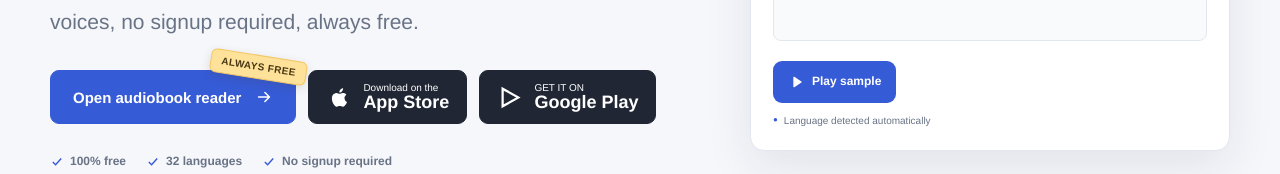
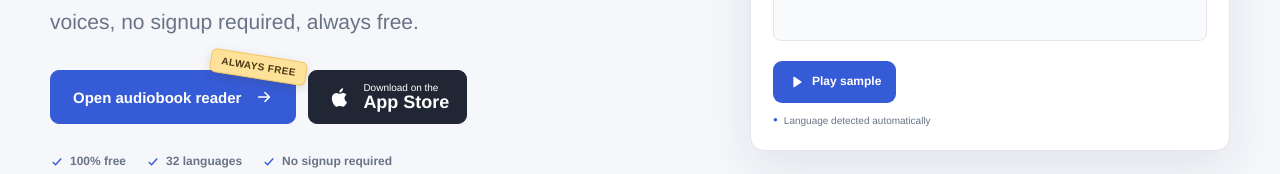
Before and after one commit to fatherGoose1/freereader-frontend, a Next.js app: page / in a window 1280 px wide. Shown: the part 391-565 px from the top of the page. Built offline with nearby package versions, Linux system fonts and the light colour scheme; no server answers.

Commit message:
fix: hide Android download buttons on homepage

```diff
--- a/app/components/AppDownloadButtons.tsx
+++ b/app/components/AppDownloadButtons.tsx
@@ -6,12 +6,6 @@ const stores = [
     url: "https://apps.apple.com/app/voicereader-text-to-speech/id6808351587",
     label: "Download VoiceReader on the App Store",
     icon: <path d="M16.36 12.73c-.02-2.07 1.69-3.08 1.77-3.13-.97-1.4-2.46-1.6-2.98-1.61-1.27-.14-2.5.75-3.15.75-.64 0-1.64-.73-2.7-.71-1.38.02-2.66.81-3.37 2.03-1.44 2.49-.37 6.18 1.03 8.2.7.99 1.52 2.09 2.61 2.05 1.04-.04 1.44-.67 2.7-.67s1.62.67 2.72.65c1.13-.02 1.84-1.02 2.54-2.01.8-1.14 1.12-2.25 1.14-2.3-.02-.01-2.19-.84-2.21-3.35ZM14.32 6.43c.58-.7.97-1.68.86-2.65-.83.03-1.84.55-2.44 1.25-.53.62-1 1.61-.88 2.57.93.07 1.88-.48 2.46-1.17Z" />,
-  },
-  {
-    name: "Google Play",
-    url: "https://play.google.com/store/apps/details?id=com.prismapplab.freereader",
-    label: "Get FreeReader on Google Play",
-    icon: <path d="M4 2.5v19L21 12 4 2.5Zm2 3.4L17 12 6 18.1V5.9Z" />,
   },
 ].map((store) => {
   const qr = qrcode(0, "M");
@@ -27,7 +21,7 @@ export default function AppDownloadButtons() {
         <div className="app-download" key={store.name}>
           <a className="app-store-button" href={store.url} target="_blank" rel="noopener noreferrer" aria-label={store.label}>
             <svg viewBox="0 0 24 24" fill="currentColor" aria-hidden="true">{store.icon}</svg>
-            <span><small>{store.name === "App Store" ? "Download on the" : "GET IT ON"}</small><strong>{store.name}</strong></span>
+            <span><small>Download on the</small><strong>{store.name}</strong></span>
           </a>
           <div className="app-download-qr" aria-hidden="true">
             <div className="app-download-qr-image" dangerouslySetInnerHTML={{ __html: store.qrSvg }} />
```
